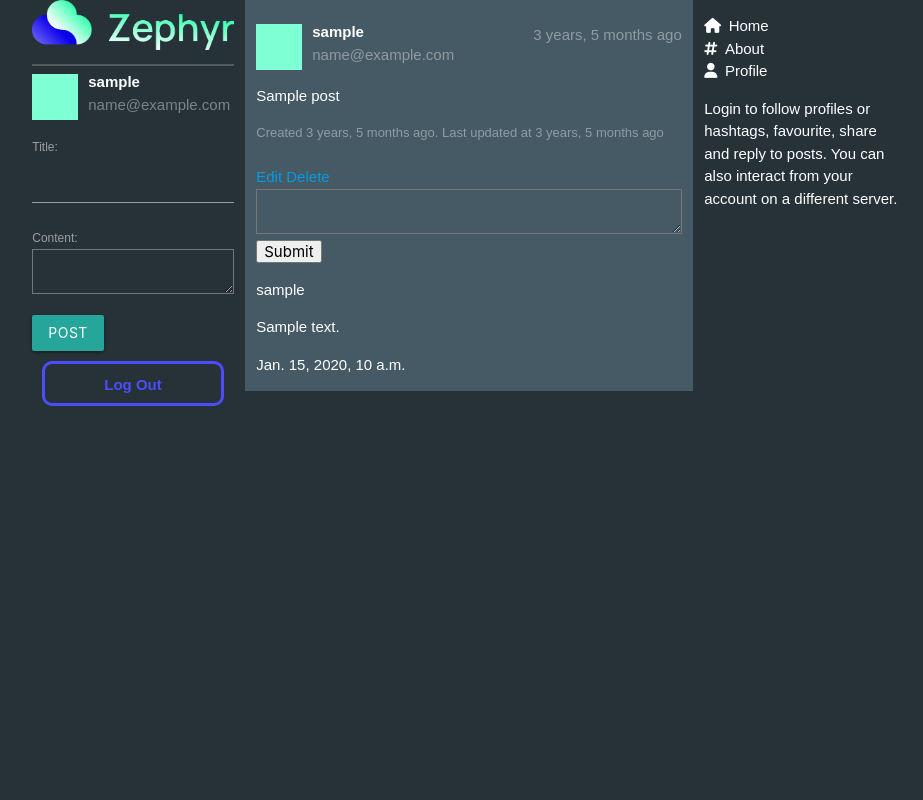
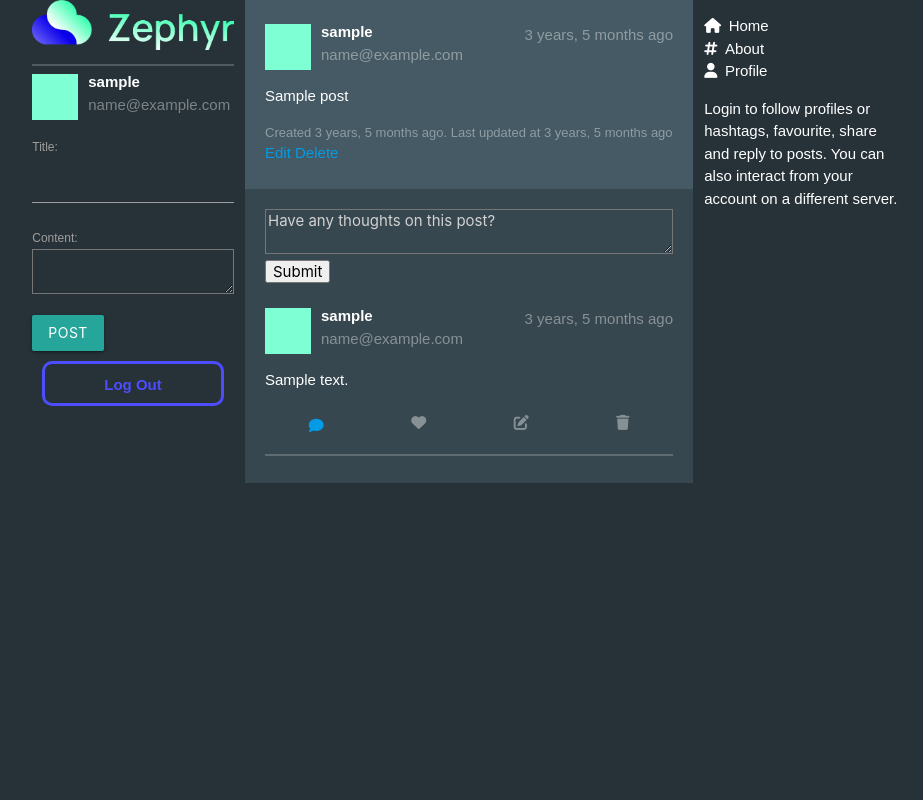
Before and after one commit to wcerteza/Zephyr, a Django app: page /posts/1/ in a window 1280 px wide. Shown: the whole page, without its empty margins (171-1094 px from the left). Run offline with Django 4.2, Linux system fonts and the light colour scheme; a user stored in the database is signed in; tables that the repository leaves empty hold one stand-in row (values such as "Sample post").

Commit message:
styled comments section, added sticky to posts_base.html

```diff
--- a/zephyr/main_app/static/css/style.css
+++ b/zephyr/main_app/static/css/style.css
@@ -4,7 +4,8 @@
   --stream-bg-color: #455a64;
   --main-font-color: white;
   --sec-font-color: rgba(255, 255, 255, 0.4);
-  --hr-color: rgba(255, 255, 255, 0.2)
+  --hr-color: rgba(255, 255, 255, 0.2);
+  --comments-section-bg-color: #37474f;
 }
 
 body {
@@ -13,6 +14,16 @@ body {
   flex-direction: column;
   background-color: var(--main-bg-color);
   color: var(--main-font-color);
+}
+
+#sticky-left, #sticky-right {
+  position: -webkit-sticky;
+  position: sticky;
+  top: 0px;
+}
+
+#stream {
+  padding: 0px;
 }
 
 .row {
@@ -133,6 +144,7 @@ hr {
 
 .post {
   margin: 24px auto;
+  padding: 0px 20px;
   color: white;
 }
 
@@ -147,3 +159,13 @@ hr {
 .detail-meta {
   font-size: 13px;
 }
+
+.comment-section {
+  background-color: var(--comments-section-bg-color);
+  padding: 20px;
+}
+
+.comment {
+  margin: 24px auto;
+  color: white;
+}
--- a/zephyr/main_app/templates/posts/detail.html
+++ b/zephyr/main_app/templates/posts/detail.html
@@ -1,6 +1,5 @@
 {% extends 'posts_base.html' %} {% load humanize %} {% block content %}
 
-<a href="{% url 'detail' post.id %}">
 <div class="post">
   <div class="post-info">
     <p class="post_relative-time">{{ post.updated_at|naturaltime }}</p>
@@ -17,8 +16,6 @@
     <p class="post_relative-time">Created {{ post.created_at|naturaltime }}. Last updated at
       {{ post.updated_at|naturaltime }}</p>
   </div>
-  </div>
-</a>
 
   {% if user.is_authenticated and user.id == post.user.id %}
   <div class="card-action">
@@ -26,22 +23,52 @@
     <a href="{% url 'posts_delete' post.id %}">Delete</a>
   </div>
   {% endif %}
+</div>
+
+
+
+<div class="comment-section">
 
   {% if user.is_authenticated %}
   <form method="post" action="{% url 'comment_create' post.id %}">
     {% csrf_token %}
-  <textarea name="content" rows="4" cols="50"></textarea>
+    <textarea name="content" rows="4" cols="50" placeholder="Have any thoughts on this post?"></textarea>
     <br />
     <button type="submit">Submit</button>
   </form>
   {% endif %}
 
-<div class="comment-section">
+  {% for comment in post.comment_set.all %}
 
-  {% for comment in post.comment_set.all %}
-  <p>{{ comment.user }}</p>
+  <a href="{% url 'detail' post.id %}">
+    <div class="comment">
+      <div class="post-info">
+        <p class="post_relative-time">{{ comment.created_at|naturaltime }}</p>
+        <div class="user_info">
+          <div class="user-avatar"></div>
+          <div class="user-names">
+            <span class="username">{{ comment.user }}</span>
+            <span class="displayname">{{ comment.user.email }}</span>
+          </div>
+        </div>
+      </div>
       <p>{{ comment.content }}</p>
-  <p>{{ comment.created_at }}</p>
+    </div>
+  </a>
+  <div class="action-bar">
+    {% if user.is_authenticated and user.id == post.user.id %}
+    <a href="{% url 'comment_create' post.id %}" class="post-action"><i class="fa-solid fa-comment"></i></a>
+    <i class="fa-solid fa-heart"></i>
+    <i class="fa-solid fa-pen-to-square"></i>
+    <i class="fa-solid fa-trash"></i>
+    {% elif user.is_authenticated %}
+    <i class="fa-solid fa-comment"></i>
+    <i class="fa-solid fa-heart"></i>
+    <i class="fa-solid fa-pen-to-square" style="color: var(--hr-color);"></i>
+    <i class="fa-solid fa-trash" style="color: var(--hr-color);"></i>
+    {% endif %}
+  </div>
+  <hr>
   {% endfor %}
 
 </div>
--- a/zephyr/main_app/templates/posts_base.html
+++ b/zephyr/main_app/templates/posts_base.html
@@ -49,11 +49,11 @@
         </a>
         {% endif %}
       </div>
-      <div class="col l6 blue-grey darken-2">
+      <div class="col l6 blue-grey darken-2" id="stream">
         {% block content %} {% endblock %}
       </div>
       </a>
-      <div class="col l3">
+      <div class="col l3" id="sticky-right">
         <ul>
           <li><i class="fa-solid fa-house" style="margin-right: 0.5em;"></i>Home</li>
           <li><i class="fa-solid fa-hashtag" style="margin-right: 0.5em;"></i>About</li>
```
Also changed, not shown: zephyr/main_app/migrations/0002_post_likes.py (added), zephyr/main_app/migrations/0003_remove_post_likes.py (added). Lines whose indentation alone changed are shown as unchanged.
